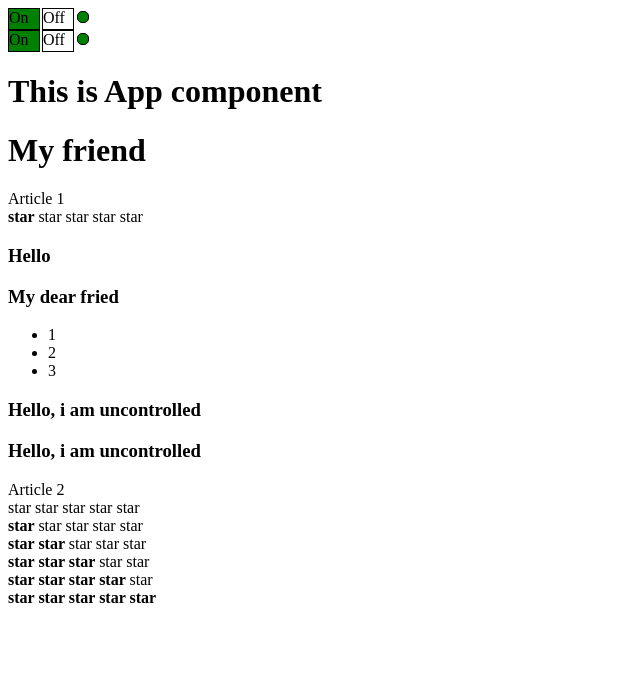
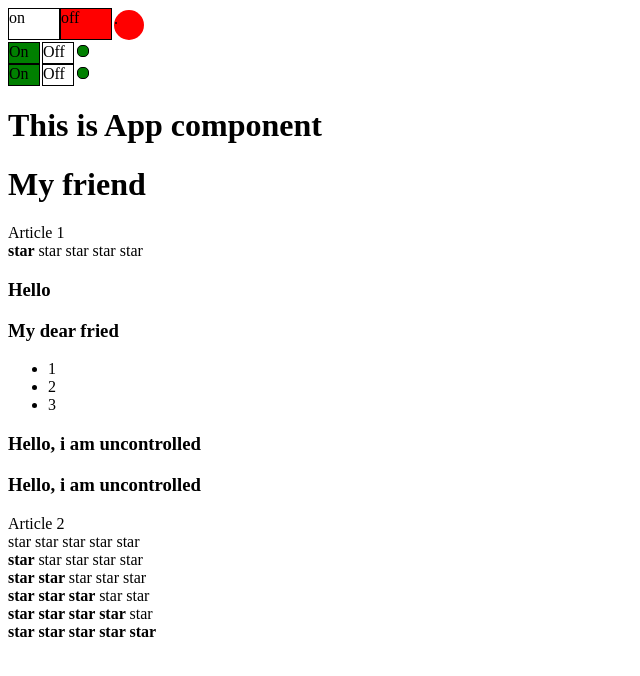
Before and after one commit to Dmitry-Klyuev/Kabzda-learn, a React (Create React App) app: page / in a window 1280 px wide. Shown: the top 676 px of the page, without its empty margins (0-640 px from the left). Built offline with nearby package versions, Linux system fonts and the light colour scheme.

Commit message:
Kabzda_unit_6(useState)

```diff
--- a/src/App.tsx
+++ b/src/App.tsx
@@ -4,11 +4,13 @@ import Accordion from "./components/Accordion/Accordion";
 import Rating from "./components/Raiting/Rating";
 import {OnOff} from "./components/OnOff/OnOff";
 import UnControlledAccordion from "./components/UnControlledAccordion/UnControlledAccordion";
+import {OnOffNew} from "./components/OnOff/OnOffNew";
 
 function App() {
 
     return (
         <div>
+            <OnOffNew/>
             <OnOff />
             <OnOff />
 
--- /dev/null
+++ b/src/components/OnOff/OnOffNew.tsx
@@ -0,0 +1,36 @@
+import React, {useState} from "react"
+
+
+export const OnOffNew = () => {
+    const [onOff, seoOnOff] = useState(false)
+    const onStyle = {
+        width: '50px',
+        height: '30px',
+        border: '1px solid black',
+        backgroundColor: onOff ? 'green' : ''
+    }
+
+    const offStyle = {
+        width: '50px',
+        height: '30px',
+        border: '1px solid black',
+        backgroundColor: !onOff ? 'red' : ''
+    }
+
+    const circleStyle = {
+        width: '30px',
+        height: '30px',
+        borderRadius: '30px',
+        display: 'inline-block',
+        background: onOff ? 'green' : 'red',
+        margin: '2px'
+    }
+
+    return (
+        <div style={{display: 'flex'}}>
+            <div style={onStyle} onClick={ ()=> {seoOnOff(true) }}>on</div>
+            <div style={offStyle} onClick={ ()=> {seoOnOff(false) }}>off</div>
+            <div style={circleStyle}>.</div>
+        </div>
+    )
+}
--- a/src/components/Raiting/Rating.tsx
+++ b/src/components/Raiting/Rating.tsx
@@ -5,7 +5,6 @@ type RatingPropsType = {
 }
 
 function Rating(props: RatingPropsType) {
-    // debugger
 
     return (
         <div>
```
